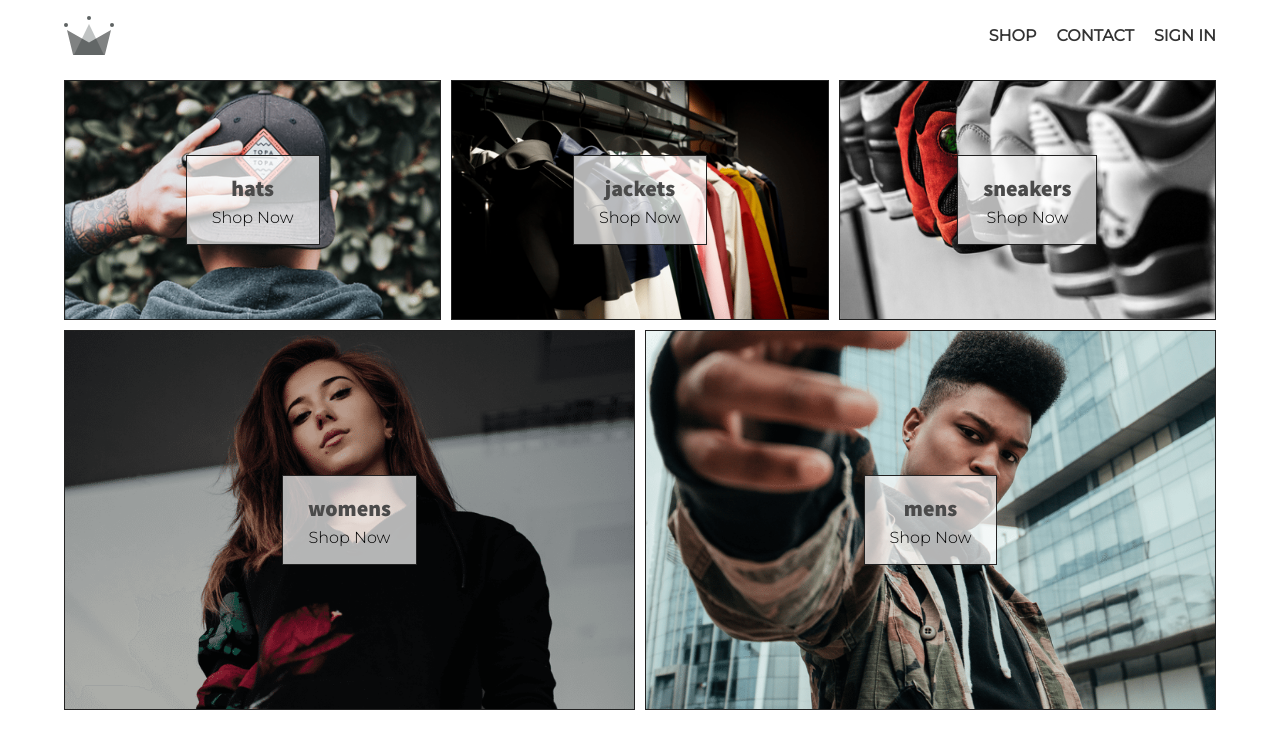
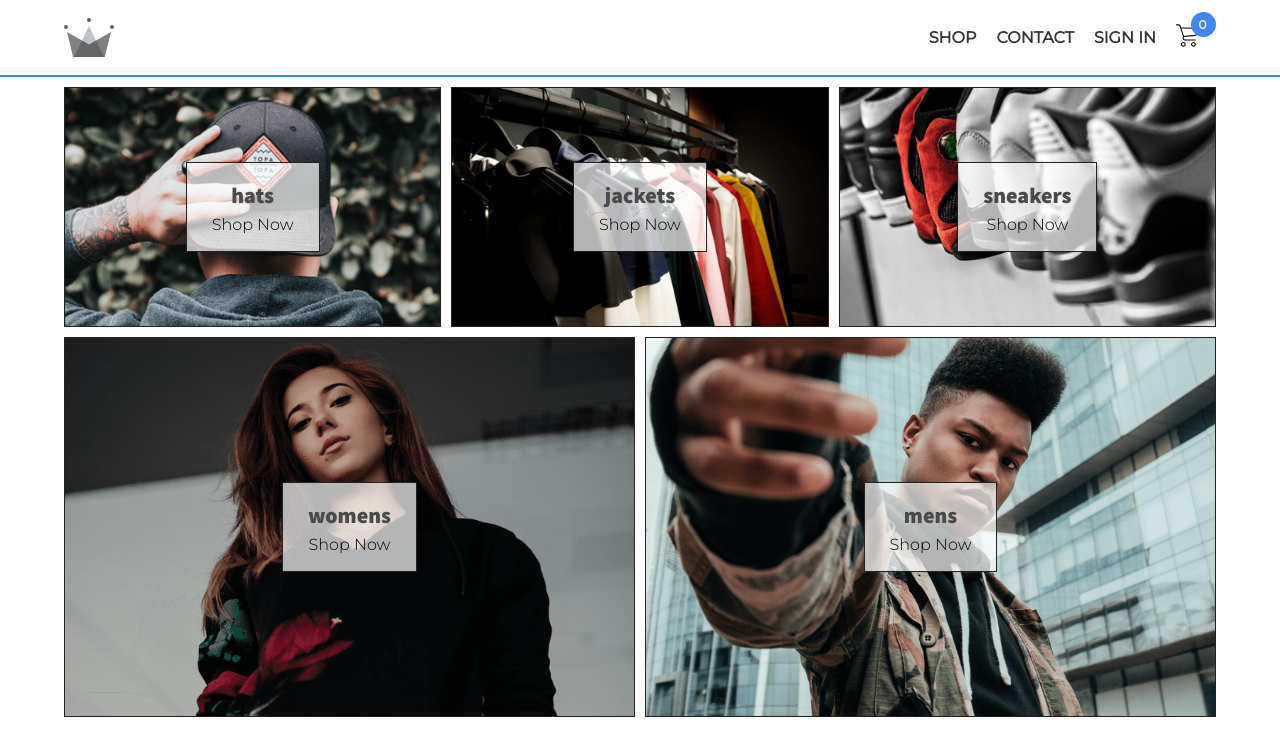
Before and after one commit to bagal-co/the-crown, a React (Create React App) app: page / in a window 1280 px wide. Shown: the top 756 px of the page. Built offline with nearby package versions, Linux system fonts and the light colour scheme; no server answers.

Commit message:
added cart-icon and cart-dropdown component to the application with cart reducer

```diff
--- /dev/null
+++ b/src/components/card-icon/cart-icon.component.jsx
@@ -0,0 +1,18 @@
+import React from 'react';
+import './cart-icon.style.scss';
+import { ReactComponent as ShoppingIcon} from '../../assets/shopping-cart.svg';
+import { toggleCartHidden } from '../../redux/cart/cart.actions';
+import { connect } from 'react-redux';
+
+const CartIcon = ({ toggleCartHidden }) => {
+  return(
+    <div className="cart-icon" onClick={toggleCartHidden}>
+      <ShoppingIcon className="shopping-icon"/>
+      <span className="item-count">0</span>
+    </div>
+  );
+}
+const mapDispatchToProps = dispatch =>({
+  toggleCartHidden: () => dispatch(toggleCartHidden())
+});
+export default connect(null, mapDispatchToProps)(CartIcon);
--- /dev/null
+++ b/src/components/card-icon/cart-icon.style.scss
@@ -0,0 +1,29 @@
+.cart-icon {
+  position: relative;
+  cursor: pointer;
+  margin-right: 1.7rem;
+
+
+  .shopping-icon {
+    width: 2.3rem;
+    height: auto;
+  }
+
+  .item-count {
+    position: absolute;
+    top: -12px;
+    left: 15px;
+    font-size: 1.2rem;
+    font-weight: bolder;
+    letter-spacing: 2px;
+    bottom: 12px;
+    width: 2.5rem;
+    height: 2.5rem;
+    border-radius: 100%;
+    background-color: #4285f4;
+    color: #ffff;
+    display: flex;
+    align-items: center;
+    justify-content: center;
+  }
+}
--- /dev/null
+++ b/src/components/cart-dropdown/cart-dropdown.component.jsx
@@ -0,0 +1,14 @@
+import React from 'react';
+import './cart-dropdown.style.scss';
+import Button from '../../components/custom-button/button.component';
+
+const CartDropdown = () => {
+  return(
+    <div className="cart-dropdown">
+      <div className="cart-items" />
+      <Button>GO TO CHECKOUT</Button>
+    </div>
+  );
+}
+
+export default CartDropdown;
--- /dev/null
+++ b/src/components/cart-dropdown/cart-dropdown.style.scss
@@ -0,0 +1,25 @@
+.cart-dropdown {
+  position: absolute;
+  width: 27.5rem;
+  height: 34rem;
+  display: flex;
+  flex-direction: column;
+  padding: 2rem;
+  border: 1px solid black;
+  background-color: white;
+  top: 7.5rem;
+  right: 7.5rem;
+  z-index: 5;
+
+  .cart-items {
+    height: 24rem;
+    display: flex;
+    flex-direction: column;
+    overflow: scroll;
+  }
+
+  button {
+    display: inline-block;
+    margin-top: auto;
+  }
+}
--- a/src/components/header/header.component.jsx
+++ b/src/components/header/header.component.jsx
@@ -1,11 +1,13 @@
 import React from 'react';
 import { Link } from 'react-router-dom';
 import './header.style.scss';
-import { ReactComponent as Logo } from '../../assets/logo/crown.svg';
+import { ReactComponent as Logo } from '../../assets/crown.svg';
 import { auth } from '../../firebase/firebase.utils';
 import { connect } from 'react-redux';
+import CartIcon from '../../components/card-icon/cart-icon.component';
+import CartDropdown from '../../components/cart-dropdown/cart-dropdown.component';
 
-const Header = ({ currentUser }) => {
+const Header = ({ currentUser, hidden }) => {
   return (
     <div className="header">
       <nav className="container">
@@ -28,15 +30,18 @@ const Header = ({ currentUser }) => {
               <Link className="option" to="/signin">Sign In</Link>
             </li>
           }
+          <CartIcon />
         </ul>
+        {hidden ? null : <CartDropdown />}
       </nav>
     </div>
   );
 }
 
-const mapStateToProps = (state) =>{
+const mapStateToProps = ({user: { currentUser }, cart: { hidden }}) =>{
   return {
-    currentUser: state.user.currentUser
+    currentUser,
+    hidden
   }
 }
 export default connect(mapStateToProps)(Header);
--- a/src/components/header/header.style.scss
+++ b/src/components/header/header.style.scss
@@ -5,6 +5,7 @@
 .header {
   margin-bottom: 1rem;
   width: 100%;
+  border-bottom: 2px solid #4285f4;
 
   .logo-container {
     height: 100%;
@@ -16,10 +17,11 @@
     display: flex;
     align-items: center;
     justify-content: space-between;
-    height: 70px;
+    height: 7.5rem;
 
     ul{
       display: flex;
+      align-items: center;
       list-style: none;
       li{
         cursor: pointer;
--- /dev/null
+++ b/src/redux/cart/cart.actions.js
@@ -0,0 +1,6 @@
+import { cartActionType } from './cart.types';
+export const toggleCartHidden = () => {
+  return{
+    type: cartActionType.TOGGLE_CART_HIDDEN
+  }
+}
--- /dev/null
+++ b/src/redux/cart/cart.reducer.js
@@ -0,0 +1,17 @@
+import { cartActionType } from './cart.types';
+const INITIAL_STATE = {
+  hidden: true
+};
+
+const cartReducer = (state = INITIAL_STATE, action) => {
+  switch(action.type){
+    case cartActionType.TOGGLE_CART_HIDDEN:
+      return {
+        ...state,
+        hidden: !state.hidden
+      }
+    default:
+      return state;
+  }
+}
+export default cartReducer;
--- /dev/null
+++ b/src/redux/cart/cart.types.js
@@ -0,0 +1,3 @@
+export const cartActionType = {
+  TOGGLE_CART_HIDDEN: 'TOGGLE_CART_HIDDEN'
+}
--- a/src/redux/root-reducer.js
+++ b/src/redux/root-reducer.js
@@ -1,6 +1,8 @@
 import { combineReducers } from 'redux';
 import userReducer from './user/user.reducer';
+import cartReducer from './cart/cart.reducer';
 
 export default combineReducers({
-  user: userReducer
+  user: userReducer,
+  cart: cartReducer
 });
```
Also changed, not shown: src/assets/crown.svg (renamed from src/assets/logo/crown.svg), src/assets/shopping-cart.svg (added).
